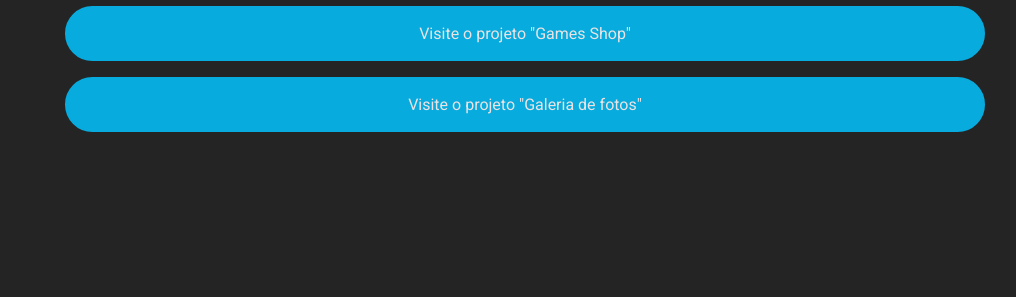
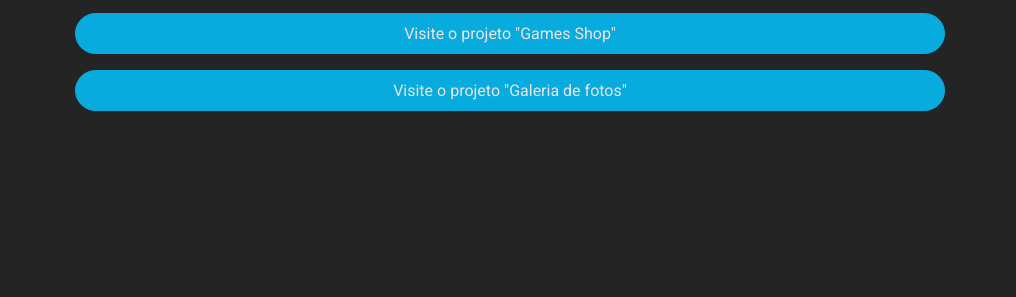
Before and after one commit to RaimundoNonat/less, a website: page index.html in a window 1280 px wide. Shown: the part 519-816 px from the top of the page, without its empty margins (135-1151 px from the left). Drawn offline with Linux system fonts and the light colour scheme.

Commit message:
alterando flexibilidade

```diff
--- a/src/styles/main.less
+++ b/src/styles/main.less
@@ -20,10 +20,6 @@ li {
     display: flex;
     flex-direction: column;
     justify-content: center;
-
-    @media @breakpointMobile {
-        max-width: 70%;
-    }
 
     @media @breakpointTablet {
         max-width: 80%;
@@ -86,11 +82,13 @@ header {
             background-color: #colors[buttonColor];
             color: #colors[textColor];
             display: block;
-            padding: 16px 20px;
-            margin-bottom: 16px;
+            padding: 10px 10px;
+            margin: 0px 40px 16px 10px;
             text-align: center;
+            align-items: center;
+            justify-content: center;
             border-radius: 30px;
-            border: 2px solid #colors[buttonColor];
+            border: 1px solid #colors[buttonColor];
             transition: all ease .3s;
 
             &:hover {
@@ -99,7 +97,9 @@ header {
 
             }
 
+            li {
+
+            }
         }
-
     }
 }
```
Also changed, not shown: build/styles/main.css.
